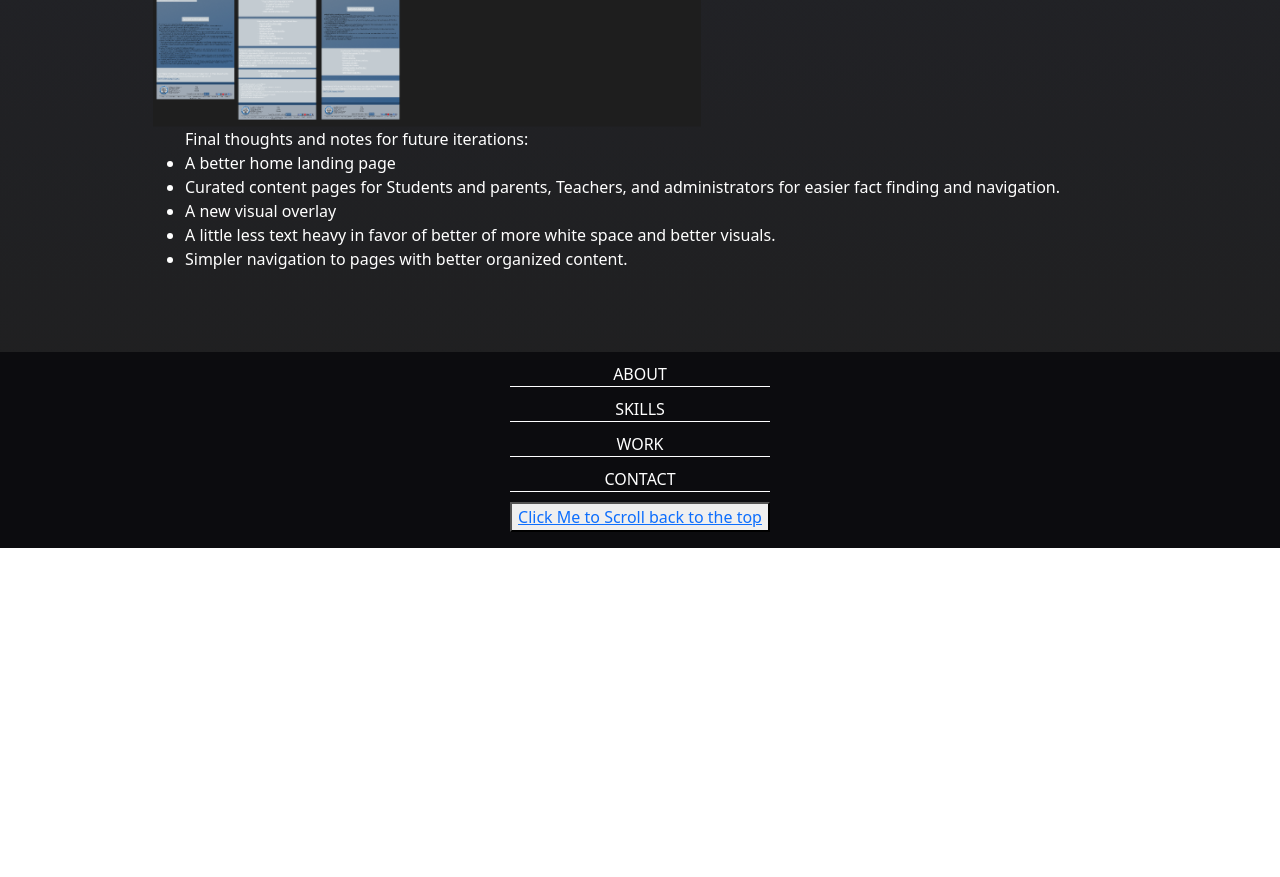
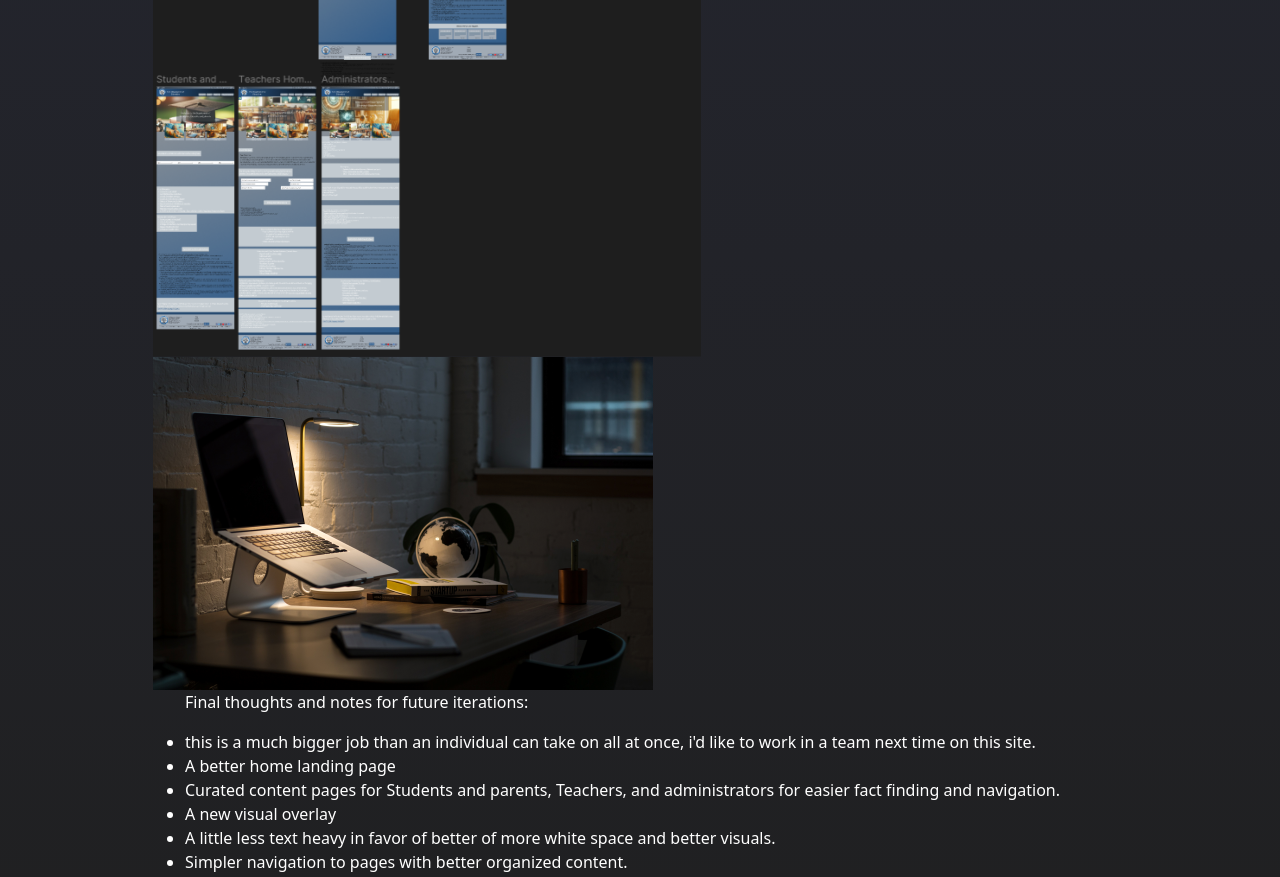
Before and after one commit to Bagua-Zen/UX_UI_HW_20, a plain HTML site: page index.html in a window 1280 px wide. Shown: the part 7620-8497 px from the top of the page. Before the commit the page ends 8168 px from the top, so only its background shows below. Drawn offline with nearby package versions, Linux system fonts and the light colour scheme.

Commit message:
mod 20
a few more minor adjustments

```diff
--- a/CSS/style.css
+++ b/CSS/style.css
@@ -126,6 +126,7 @@ h1{
     margin-right: 10%;
 }
 
+
 footer {
     background-color: #0c0c0f;
     padding: 5px;
--- a/index.html
+++ b/index.html
@@ -87,8 +87,8 @@
           <li>designers: Tim M.</li>
           <li>tools used: figma and figJam</li>
           </ul>
-          <img src="./images/stockphoto.png" alt="">
         </div>
+        <img src="./images/stockphoto.png" alt="">
         <div class="customer">
           <h1>Introducing Ed.gov!</h1>
            <div id="theCo">
@@ -108,9 +108,11 @@
            <div id="confusion">
             <h3>What does all of that mean? </h3>
             <p>Answer: This site supposed to be an information hub for various people of many backgrounds.</p>
-            <img src="./images/questionmark.png" alt="">
+
            </div>
+
           </div>
+          <img src="./images/questionmark.png" alt="">
         </div>
         <div class="goal" id="section2" >
           <h1>The research conducted to uncover the Problem statement</h1>
@@ -162,19 +164,21 @@
            </div>
            <p>The design went through various iterations in an attempt to make the site a bit easier to digest by planning for more infographics, segmenting out information  with clear headings, and making use of “White space” in addition to other design approaches.</p>
         </div>
+
         <div class="results" id="section5">
           <h1>The final prototype that solved the problem</h1>
           <div class="rowOfInfoCon">
            <p>The end result wound up being a need for curated content via an updated navigation bar for better clarity, a main homepage and 3 sub curated homepages so as to best provide new and exhausting users with the fastest access to all the information they would need as it pertains to the main users. </p>
-           <h3>Before</h3>
            <img src="./images/finalbefore.png" alt="">
-           <h3>After</h3>
            <img src="./images/after1.png" alt="">
           </div>
           <div>
            <img src="./images/Screenshot 2024-04-29 230644 1.png" alt="">
+           <img src="./images/working-at-night.png" alt="">
           </div>
-          <ul>Final thoughts and notes for future iterations:
+          <ul>
+            <p>Final thoughts and notes for future iterations: </p>
+            <li>this is a much bigger job than an individual can take on all at once, i'd like to work in a team next time on this site.</li>
             <li>A better home landing page</li>
             <li>Curated content pages for Students and parents, Teachers, and administrators for easier fact finding and navigation.</li>
             <li>A new visual overlay</li>
```
Also changed, not shown: images/working-at-night.png (added).
